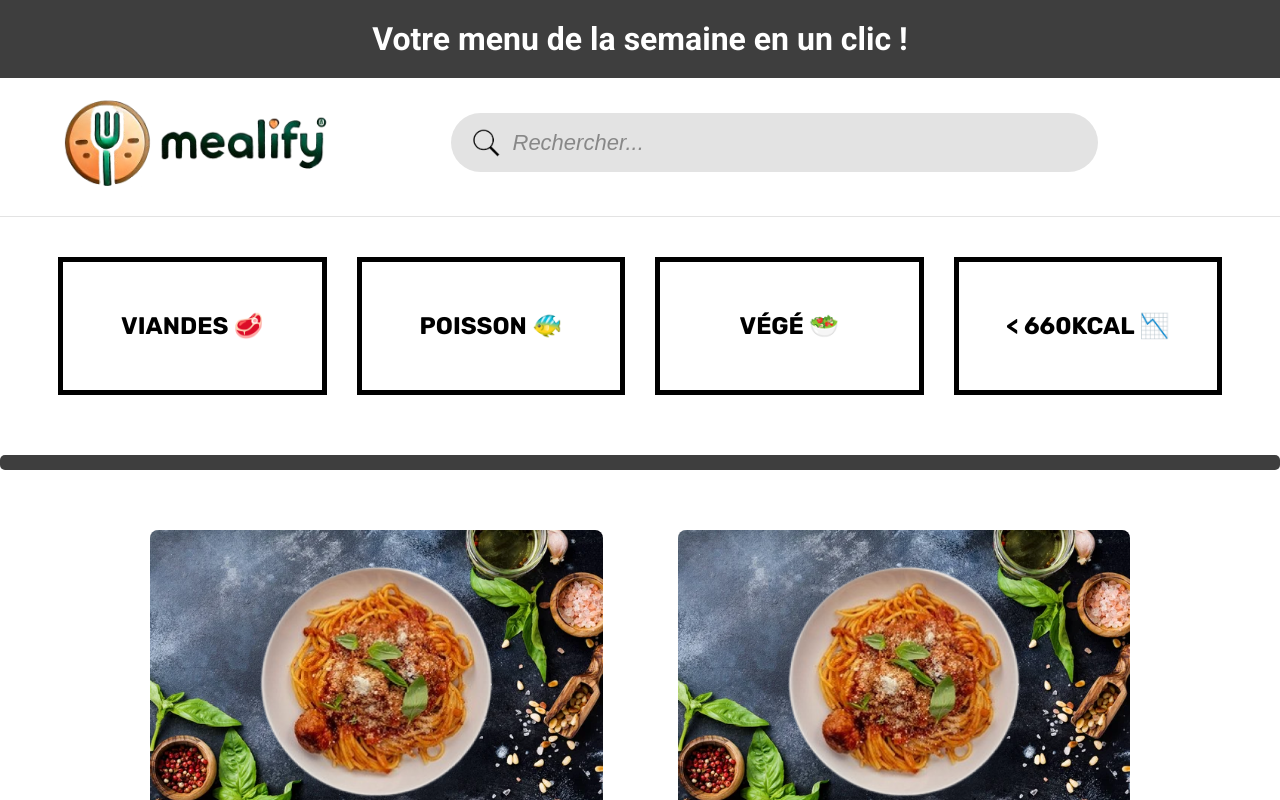
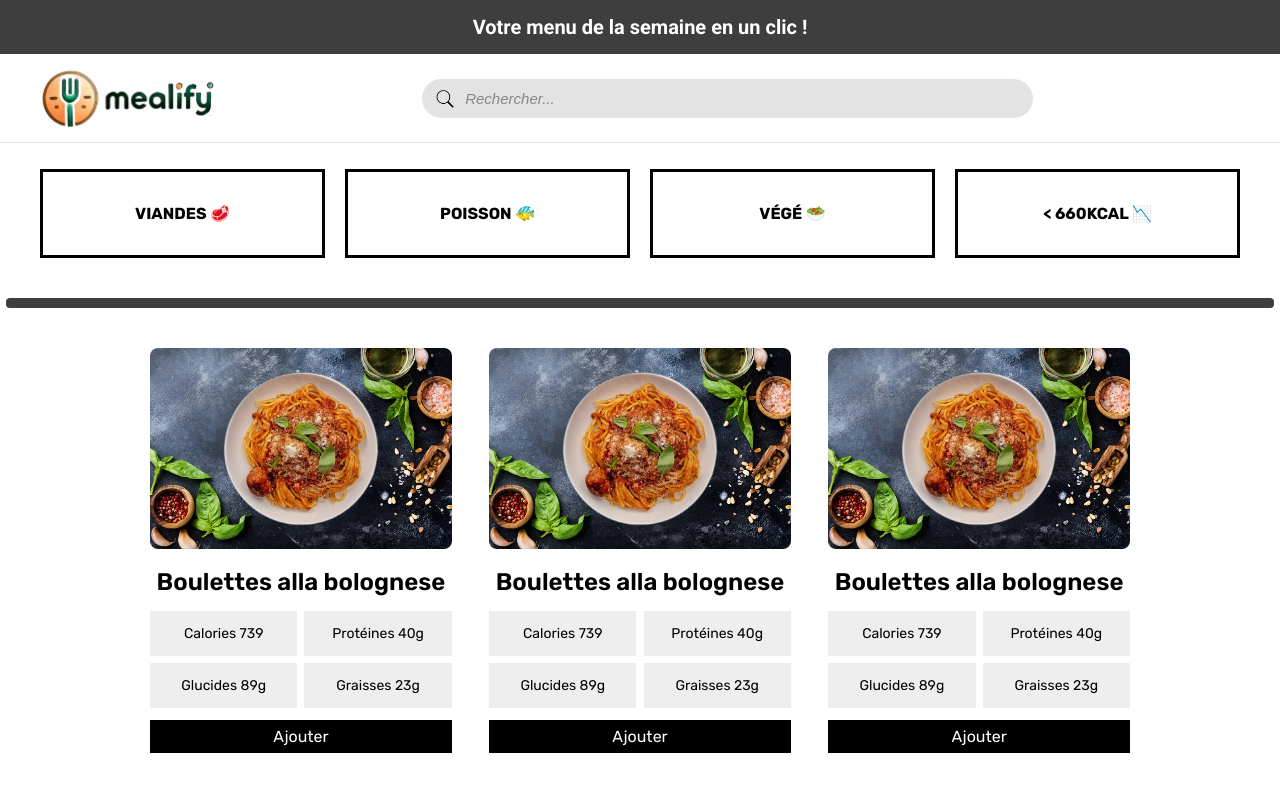
Before and after one commit to TonyJonathan/Mealify, a React (Create React App) app in the folder mealify/: page / in a window 1280 px wide. Shown: the top 800 px of the page. Built offline with nearby package versions, Linux system fonts and the light colour scheme.

Commit message:
Global reorganization of the CSS

```diff
--- a/mealify/src/components/Banner.js
+++ b/mealify/src/components/Banner.js
@@ -7,12 +7,13 @@ function Banner() {
     <>
       <h1 className="top-banner">Votre menu de la semaine en un clic !</h1>
       <div className="div-logo">
-        <img src={logo} alt="mealify"></img>
+        <img src={logo} alt="mealify" width="175px"></img>
         <div className="div-search-input">
-          <img src={searchLogo} alt="search logo" width="30px" height="30px" className="search-logo"></img>
+          <img src={searchLogo} alt="search logo" width="20px" height="20px" className="search-logo"></img>
           <input type="text" placeholder="Rechercher..." className="search-input"></input>
         </div>
       </div>
+      <div className="line"></div>
     </>
   )
 }
--- a/mealify/src/components/MealSelection.js
+++ b/mealify/src/components/MealSelection.js
@@ -13,7 +13,7 @@ function MealSelection() {
         {MealList.map((meal) =>
 
           <div className="mealContainer">
-            <img src={meal.cover} alt={meal.name} width="452.5px"
+            <img src={meal.cover} alt={meal.name} width="252.5px"
               onClick={() => setIsModalOpen(true)}>
             </img>
             <div>
--- a/mealify/src/styles/Banner.css
+++ b/mealify/src/styles/Banner.css
@@ -15,25 +15,23 @@ body {
   background-color: #3E3E3E;
   text-align: center;
   margin: 0;
-  padding: 20px;
+  font-size: 20px;
+  padding: 15px;
   font-family: 'Roboto', sans-serif;
 }
 
 .div-logo {
-  width: 66%;
-  margin: 20px auto 0px auto;
+  max-width: 1267.2px;
+  margin: 10px auto 0px auto;
   display: flex;
   position: relative;
 }
 
-.div-logo::after {
-  content: "";
-  position: absolute;
-  bottom: -30px; /* Décale le trait un peu en dessous */
-  left: -26%;
+.line {
   width: 100vw; /* Utilise 100% de la largeur de l'écran */
   height: 1px; /* Définir la hauteur du trait */
-  background-color: #e3e3e3; /* Couleur du trait */
+  background-color: #e3e3e3;
+  margin-top: 9px;
 }
 
 
@@ -47,7 +45,7 @@ body {
   margin-bottom: 15px;
   background-color: #e3e3e3;
   border-radius: 40px;
-  padding-left: 20px;
+  padding-left: 13px;
 }
 
 .search-input {
@@ -55,47 +53,27 @@ body {
   border: none;
   background-color: #e3e3e3;
   outline: none;
-  font-size: 22px;
+  font-size: 15px;
   flex-grow: 1 - 20px;
+  padding: 11px 0px;
 }
 
 .search-input::placeholder{
   margin-top: 10px;
   color: #888;
   font-style: italic;
-  font-size: 22px;
+  font-size: 15px;
 }
 
 .search-logo{
  margin: auto 10px auto 0px;
 }
 
-@media (max-width: 1900px){
-
+@media (max-width: 1352px) {
   .div-logo {
-    margin: 20px auto 0px auto;
-    width: 90%;
+    max-width: 1267.2px;
+    margin: 10px 42.4px 0px 42.4px;
+    display: flex;
+    position: relative;
   }
-
-  .div-search-input {
-    width: 627px;
-  }
-
-  .div-logo::after {
-    bottom: -30px; /* Décale le trait un peu en dessous */
-    left: -5.6%;
-    width: 100vw; /* Utilise 100% de la largeur de l'écran */
-    height: 1px; /* Définir la hauteur du trait */
-    background-color: #e3e3e3; /* Couleur du trait */
-  }
-
 }
-
-@media (max-width: 1100px){
-
-  .div-search-input {
-    width: 627px;
-    margin-left: 38px;
-  }
-
-}
--- a/mealify/src/styles/MealSelection.css
+++ b/mealify/src/styles/MealSelection.css
@@ -1,26 +1,26 @@
 
 .container {
-  max-width: 1901px; /* 1 = peut grandir, 1 = peut rétrécir, 1901px = taille de base */
+  max-width: 1267.2px;;
   margin: 0 auto;
   display: flex;
   justify-content: space-between;
-  gap: 30px;
   flex-wrap: wrap;
+  gap: 20px;
 }
 
 .mealContainer > :first-child {
-  width: 100%;
+  width: 301.8px;
   height: auto;
   border-radius: 8px;
 }
 
 .mealContainer {
-  flex: 0 1 452.5px
+  flex: 0 1 295px
 
 }
 
 .mealTitle {
-  font-size: 36px;
+  font-size: 24px;
   font-weight: 600;
   margin: 15px 0;
   text-align: center;
@@ -33,13 +33,12 @@
 }
 
 .nutritionalValues {
-  width: 201px;
-  padding: 30px 10px;
+  width: 127.4px;
+  padding: 14px 10px;
   text-align: center;
   background-color: #eeeeee;
-  gap: 10px;
-  margin: 0 0 10px 0;
-  font-size: 22px
+  margin: 0 0 7px 0;
+  font-size: 14px
 }
 
 .addMeal {
@@ -47,49 +46,48 @@
   text-align: center;
   background-color: black;
   color: white;
-  padding: 20px 10px;
-  font-size: 24px;
-  margin: 10px 0 30px 0px;
+  padding: 7px 10px;
+  font-size: 16px;
+  margin: 5px 0 30px 0px;
+}
+
+@media (max-width: 1351px){
+  .container {
+    max-width: 1267.2px;;
+    margin: 0 40px;
+  }
 }
 
 
-@media (max-width: 2016px){
+@media (max-width: 1350px){
   .container{
     margin: 0 150px
   }
 }
 
-@media (max-width: 1743px){
+ @media (max-width: 1263px){
   .container{
     margin: 0 auto;
-    max-width: 1419px;
+    max-width: 946px;
   }
 }
 
-@media (max-width: 1545px){
+@media (max-width: 1043px){
   .container{
     margin: 0 150px;
 
   }
 }
 
-@media (max-width: 1262px){
+@media (max-width: 941px){
   .container{
     margin: 0 auto;
-    max-width: 936px;
+    max-width: 624px;
   }
 }
 
-@media (max-width: 1062px){
+@media (max-width: 680px){
   .container{
-    max-width: 453px;
+    max-width: 301.8px;
   }
 }
-
-@media (max-width: 579px) {
-  .container{
-    margin: 0 auto;
-    width: 90%;
-  }
-
-}
--- a/mealify/src/styles/Selection.css
+++ b/mealify/src/styles/Selection.css
@@ -1,21 +1,21 @@
 .selectionList {
   display: flex;
   justify-content: space-between;
-  max-width: 1900px;
+  max-width: 1267.2px;
   margin-left: auto;
   margin-right: auto;
-  margin-top: 70px;
-  gap: 30px;
+  margin-top: 26px;
+  gap: 20px;
 }
 
 .selection {
   color: black;
-  padding: 50px 0px;
-  border: 5px solid black;
+  padding: 32px 0px;
+  border: 3px solid black;
   flex-grow: 1; /* Permet aux éléments de s'étirer et remplir l'espace disponible */
   max-width: calc(33.33% - 30px);
   text-align: center;
-  font-size: 24px;
+  font-size: 16px;
   font-weight: bold;
   min-width: 160px;
   flex: 1;
@@ -23,14 +23,14 @@
 
 .separationLine {
   background-color: #3e3e3e;
-  max-width: 1900px;
-  margin: 60px auto;
-  height: 15px;
-  border-radius: 5px;
+  max-width: 1267.2px;
+  margin: 40px auto;
+  height: 10px;
+  border-radius: 4px;
 }
 
-@media (max-width: 2016px) {
-  .selectionList {
-    margin: 70px 58px 0px 58px;
+@media (max-width: 1351px){
+  .selectionList{
+    margin: 26px 40px 40px;
   }
 }
```
